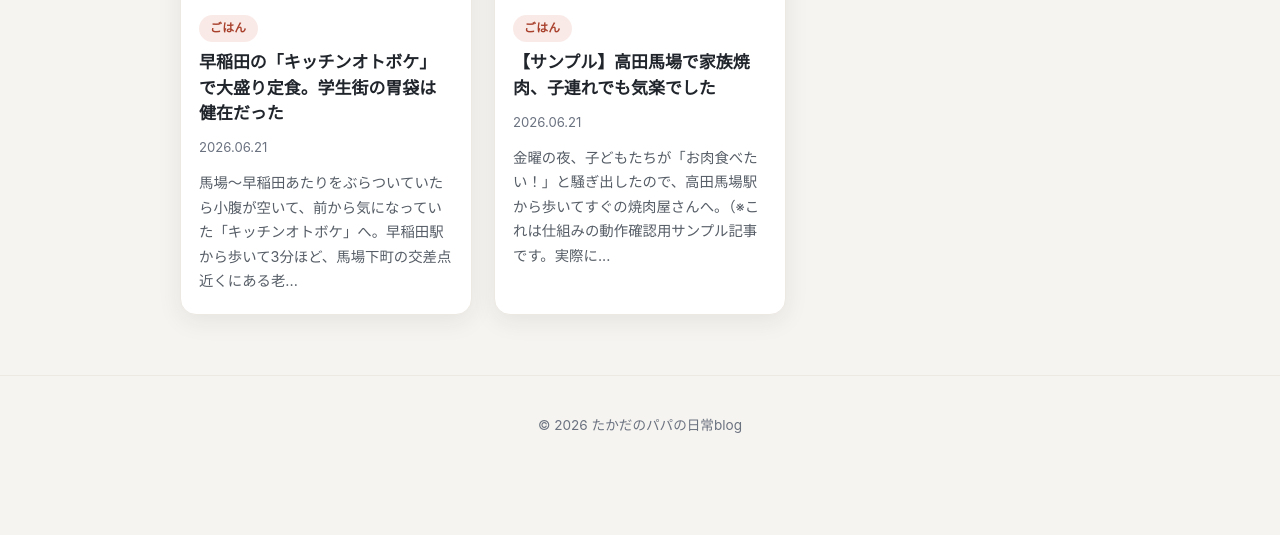
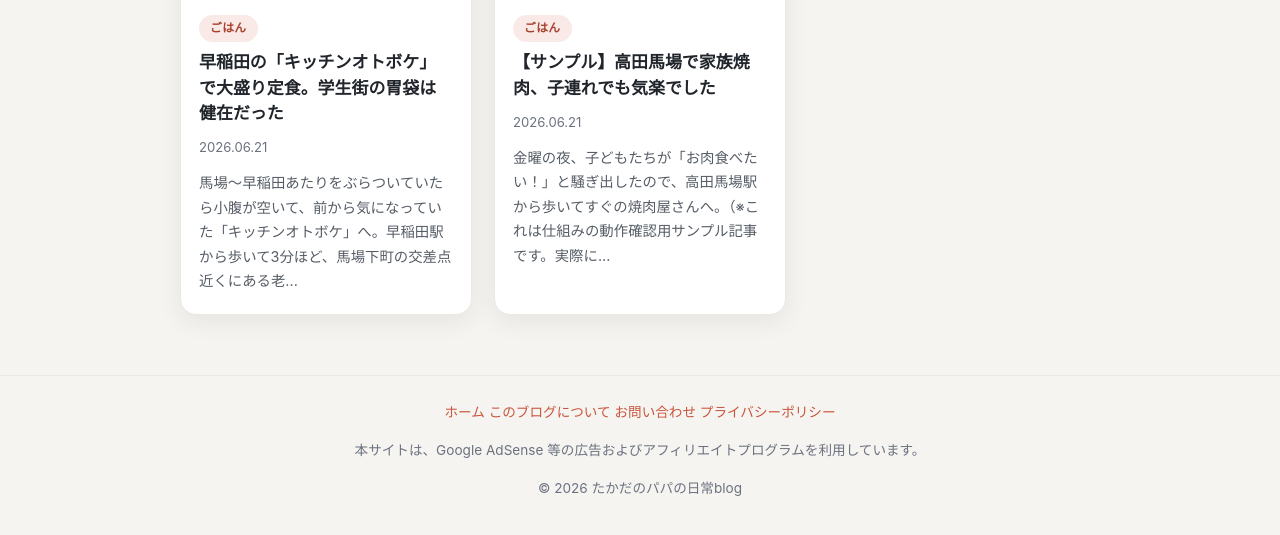
Before and after one commit to takadanopapa/life, a Jekyll site: the page built from index.md, in a window 1280 px wide and 1299 px high, cut to the strip 761-1296 px from the top of the window. Built offline with Jekyll 4.4.1, drawn with Linux system fonts in a browser that asks for light colours.

Commit message:
post: _layouts/default.html

```diff
--- a/_layouts/default.html
+++ b/_layouts/default.html
@@ -25,6 +25,13 @@
 
   <footer class="site-footer">
     <div class="wrap">
+      <nav class="footer-nav">
+        <a href="{{ '/' | relative_url }}">ホーム</a>
+        <a href="{{ '/about/' | relative_url }}">このブログについて</a>
+        <a href="{{ '/contact/' | relative_url }}">お問い合わせ</a>
+        <a href="{{ '/privacy/' | relative_url }}">プライバシーポリシー</a>
+      </nav>
+      <p class="footer-note">本サイトは、Google AdSense 等の広告およびアフィリエイトプログラムを利用しています。</p>
       <p>© {{ site.time | date: '%Y' }} {{ site.title }}</p>
     </div>
   </footer>
```
